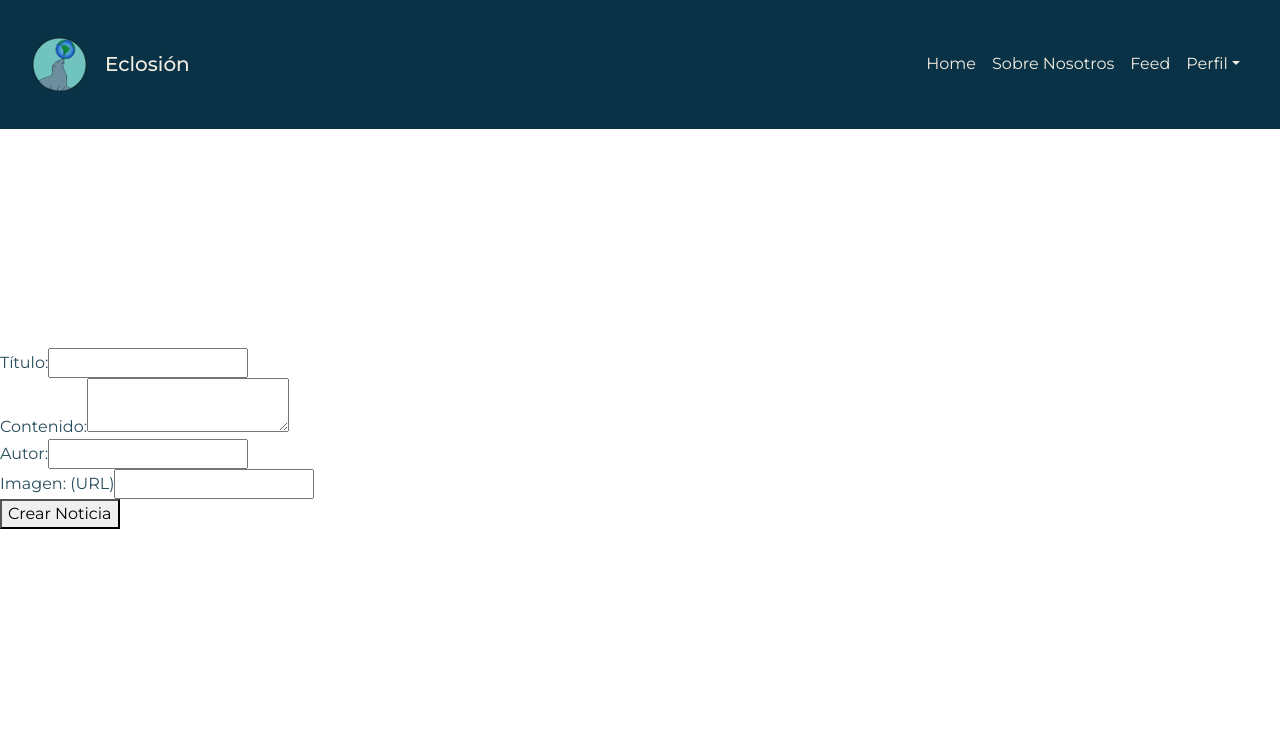
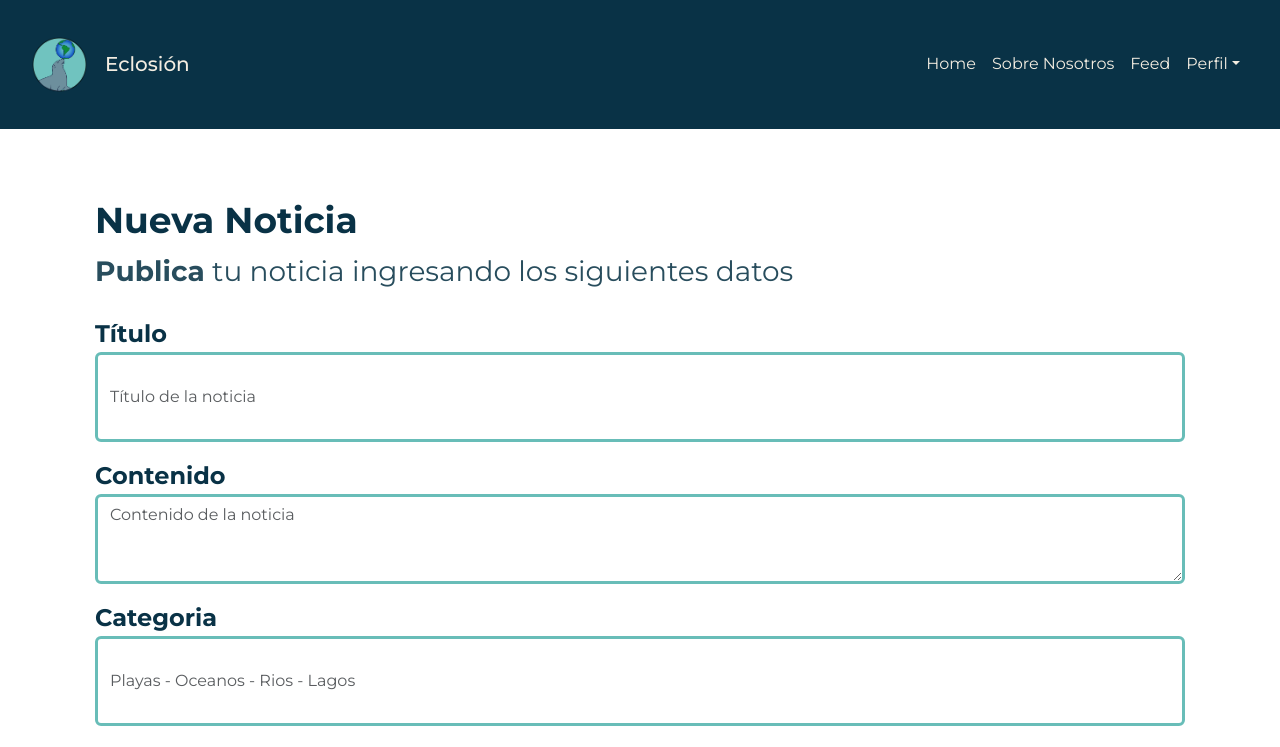
Before and after one commit to valentinatp/project-eclosion-fullstack, a React (Vite) app in the folder eclosion-frontend/: page /crearNoticia in a window 1280 px wide. Shown: the top 747 px of the page. Built offline with nearby package versions, Linux system fonts and the light colour scheme.

Commit message:
Reestructuracion Formulario de noticias

```diff
--- a/eclosion-frontend/src/Components/Forms/createNewsPost/createNewsPost.jsx
+++ b/eclosion-frontend/src/Components/Forms/createNewsPost/createNewsPost.jsx
@@ -1,68 +1,88 @@
+import React, { useState } from 'react';
+import { Link } from 'react-router-dom';
 
 
-
-import React, { useState } from 'react';
-
-const FormCrearNoticias = ({ onSubmit }) => {
+const FormCrearNoticias = () => {
     const [titulo, setTitulo] = useState('');
     const [contenido, setContenido] = useState('');
-    const [autor, setAutor] = useState('');
-    const [imagen, setImagen] = useState('');
+    const [Categoria, setCategoria] = useState('');
+    const [enlace, setEnlace] = useState('');
 
     const createNewsPost = (e) => {
         e.preventDefault();
-        // validaciones
-        onSubmit({
-            titulo,
-            contenido,
-            autor,
-            imagen,
-        });
+        // Aquí puedes manejar el envío del formulario, por ejemplo, enviar los datos a una API
+        // console.log({ titulo, contenido, autor, imagen });
 
+        // Limpiar los campos
         setTitulo('');
         setContenido('');
-        setAutor('');
+        setCategoria('');
         setImagen('');
     };
 
     return (
-        <form onSubmit = {createNewsPost}>
-        <div>
-        <label>Título:</label>
+        <>
+            <div className="container-fluid register-dialog">
+                <div className="register-content">
+                    <Link to="/feed" className="boton-regresar"></Link>
+                    <h1 className="fw-bold mb-2">Nueva Noticia</h1>
+                    <p className="mb-4"><strong>Publica</strong> tu noticia ingresando los siguientes datos</p>
+                    <form onSubmit={createNewsPost}>
+                        <div className="mb-3">
+                            <label htmlFor="titulo" className="fw-bold">Título</label>
                             <input
                                 type="text"
+                                className="form-control border border-secondary"
+                                id="titulo"
+                                placeholder="Título de la noticia"
+                                required
                                 value={titulo}
                                 onChange={(e) => setTitulo(e.target.value)}
-          required
                             />
                         </div>
-      <div>
-        <label>Contenido:</label>
+                        <div className="mb-3">
+                            <label htmlFor="contenido" className="fw-bold">Contenido</label>
                             <textarea
+                                className="form-control border border-secondary"
+                                id="contenido"
+                                placeholder="Contenido de la noticia"
+                                required
                                 value={contenido}
                                 onChange={(e) => setContenido(e.target.value)}
-          required
                             />
                         </div>
-      <div>
-        <label>Autor:</label>
+                        <div className="mb-3">
+                            <label htmlFor="categoria" className="fw-bold">Categoria</label>
                             <input
                                 type="text"
-          value={autor}
-          onChange={(e) => setAutor(e.target.value)}
-          required/>
+                                className="form-control border border-secondary"
+                                id="categoria"
+                                placeholder="Playas - Oceanos - Rios - Lagos"
+                                required
+                                value={Categoria}
+                                onChange={(e) => setCategoria(e.target.value)}
+                            />
                         </div>
-      <div>
-        <label>Imagen: (URL)</label>
+                        <div className="mb-3">
+                            <label htmlFor="imagen" className="fw-bold">URL de la noticia</label>
                             <input
                                 type="text"
-          value={imagen}
-          onChange={(e) => setImagen(e.target.value)}
+                                className="form-control border border-secondary"
+                                id="imagen"
+                                placeholder="URL de la noticia"
+                                value={enlace}
+                                onChange={(e) => setEnlace(e.target.value)}
                             />
                         </div>
-      <button type="submit">Crear Noticia</button>
-    </form >
-    )
+                        <div className="d-flex justify-content-between">
+                            <Link to="/feed" className="btn btn-success boton-volver fw-bold btn-extra">Volver</Link>
+                            <button type="submit" className="btn btn-secondary fw-bold">Publicar</button>
+                        </div>
+                    </form>
+                </div>
+            </div>
+        </>
+    );
+};
 
-}
 export default FormCrearNoticias;
```
Lines whose indentation alone changed are shown as unchanged.
